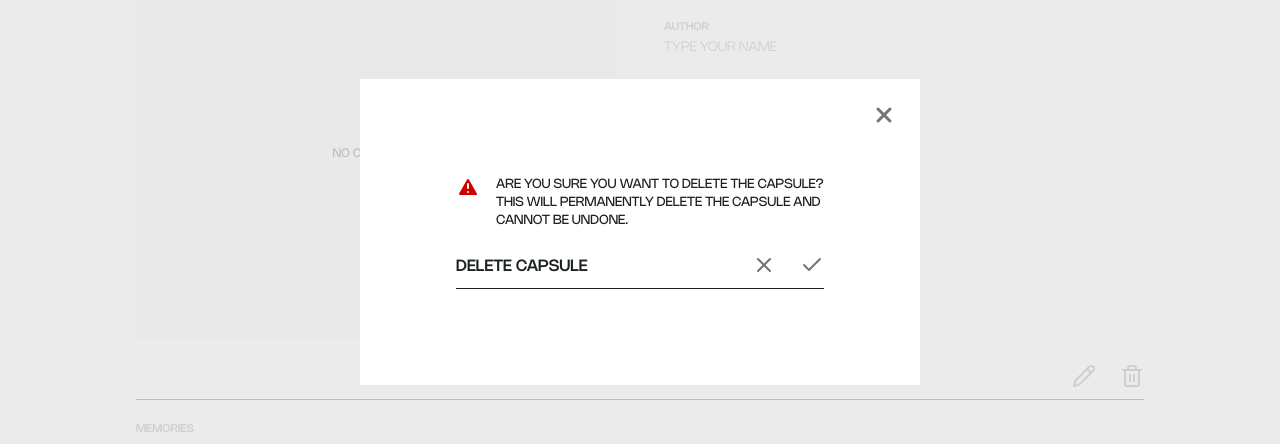
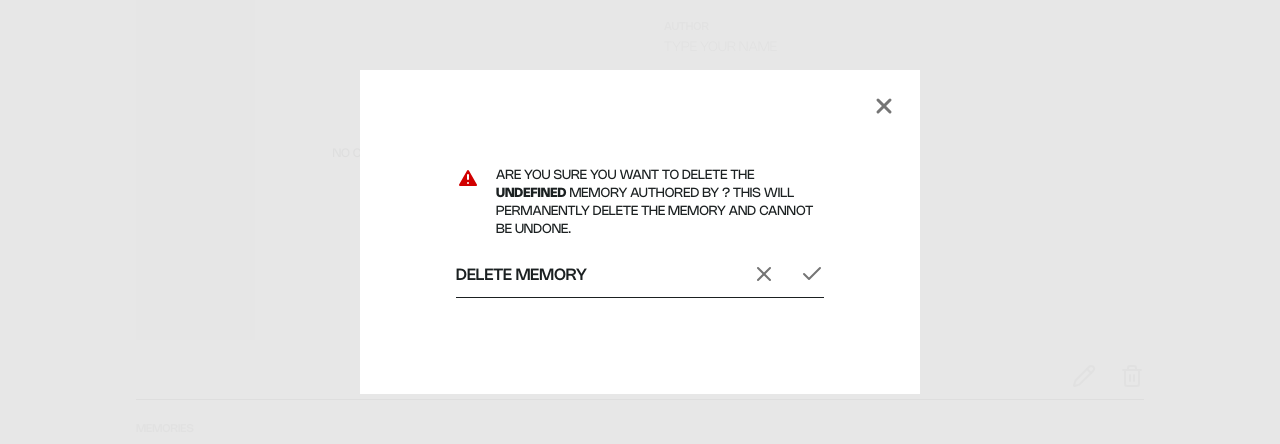
Before and after one commit to alejvillanueva/time-capsule, a React (Vite) app in the folder client/: page /capsule/1/edit in a window 1280 px wide. Both pictures are taken after a click on the button 1132 px from the left and 545 px from the top of the page. Shown: the part 168-612 px from the top of the page. Built offline with nearby package versions, Linux system fonts and the light colour scheme; no server answers.

Commit message:
add edit memory and delete memory functionality, edit styling as required

```diff
--- a/client/src/components/DeleteModal/DeleteModal.tsx
+++ b/client/src/components/DeleteModal/DeleteModal.tsx
@@ -1,19 +1,26 @@
 import "./DeleteModal.scss";
 import MainHeading from "../MainHeading/MainHeading";
+import ReactModal from "react-modal";
+import { Medium } from "../../interfaces/Memory";
 import useAppContext from "../../context/useAppContext";
-import ReactModal from "react-modal";
 
 interface DeleteModalProps {
-	capsuleTitle: string;
-	isModalOpen: boolean;
-	setIsModalOpen: (value: boolean) => void;
+	resourceType: "capsule" | "memory";
+	title: string;
+	medium?: Medium;
+	id?: number;
+	handleDeleteModalClick?: () => void;
 }
 
 function DeleteModal({
-	capsuleTitle,
-	isModalOpen,
-	setIsModalOpen,
+	resourceType,
+	title,
+	medium,
+	id,
+	handleDeleteModalClick,
 }: DeleteModalProps) {
+	const { isDeleteModalOpen, setIsDeleteModalOpen } = useAppContext();
+
 	const rootElement = document.getElementById("root");
 
 	if (rootElement) {
@@ -25,10 +32,10 @@ function DeleteModal({
 	return (
 		<ReactModal
 			className="delete-modal"
-			isOpen={isModalOpen}
+			isOpen={isDeleteModalOpen}
 			shouldCloseOnEsc={true}
 			onRequestClose={() => {
-				setIsModalOpen(false);
+				setIsDeleteModalOpen(false);
 			}}
 			role={"dialog"}
 			aria-labelledby="modal-heading"
@@ -39,7 +46,7 @@ function DeleteModal({
 					alignItems: "center",
 					background: "rgba(230, 230, 230, 0.8)",
 					outline: "none",
-					zIndex: 100,
+					zIndex: 500,
 				},
 			}}
 		>
@@ -53,7 +60,7 @@ function DeleteModal({
 				strokeLinecap="round"
 				strokeLinejoin="round"
 				onClick={() => {
-					setIsModalOpen(false);
+					setIsDeleteModalOpen(false);
 				}}
 			>
 				<path d="M18 6 6 18" />
@@ -75,20 +82,25 @@ function DeleteModal({
 					<path d="M12 17h.01" />
 				</svg>
 				<p className="delete-modal__text text-body">
-					Are you sure you want to delete the
-					<span className="delete-modal__text--bold"> {capsuleTitle} </span>
-					capsule? This will permanently delete the capsule and cannot be
-					undone.
+					Are you sure you want to delete the{" "}
+					{resourceType === "memory" && (
+						<span className="delete-modal__text--bold">{medium + " "}</span>
+					)}
+					{resourceType} authored by
+					<span className="delete-modal__text--bold"> {title} </span>? This will
+					permanently delete the {resourceType} and cannot be undone.
 				</p>
 			</div>
 
 			<MainHeading
 				headingType="default"
-				title="Delete Capsule"
+				title={`Delete ${resourceType}`}
 				h2={true}
 				showIcons={true}
-				resourceType="capsule"
+				resourceType={resourceType}
 				buttonTitle="Delete"
+				memoryId={id}
+				handleModalClick={handleDeleteModalClick}
 			/>
 		</ReactModal>
 	);
--- a/client/src/components/InputField/InputField.tsx
+++ b/client/src/components/InputField/InputField.tsx
@@ -29,7 +29,7 @@ function InputField({
 	validation,
 	value,
 }: InputFieldProps) {
-	const { isFormEditable, isModalOpen } = useAppContext();
+	const { isFormEditable } = useAppContext();
 
 	// TODO: add form element attributes as needed (e.g. required, maxlength, spellcheck, pattern, etc.)
 	return (
@@ -103,8 +103,9 @@ function InputField({
 						className="input-field__input input-field__input--select"
 						name={inputName}
 						id={inputId}
+						disabled={!isFormEditable}
 						onChange={handleChange}
-						disabled={!isFormEditable}
+						value={value ?? ""}
 					>
 						<option value="">Select a Memory Type</option>
 						<option value="image">Image</option>
@@ -146,6 +147,7 @@ function InputField({
 						placeholder={placeholder}
 						disabled={!isFormEditable}
 						onChange={handleChange}
+						value={value ?? ""}
 					></textarea>
 				</>
 			)}
--- a/client/src/components/MainHeading/MainHeading.tsx
+++ b/client/src/components/MainHeading/MainHeading.tsx
@@ -7,7 +7,7 @@ import {
 	useNavigate,
 	useParams,
 } from "react-router-dom";
-import { deleteCapsule } from "../../services/index";
+import { deleteCapsule, deleteMemory } from "../../services/index";
 
 interface MainHeadingProps {
 	headingType: "default" | "custom" | "custom-editable" | "custom-carousel";
@@ -19,6 +19,7 @@ interface MainHeadingProps {
 	memoryCount?: number;
 	currentSlide?: number;
 	buttonTitle?: string;
+	memoryId?: number;
 }
 
 function MainHeading({
@@ -31,8 +32,16 @@ function MainHeading({
 	memoryCount,
 	currentSlide = 0,
 	buttonTitle,
+	memoryId,
 }: MainHeadingProps) {
-	const { setIsFormEditable } = useAppContext();
+	const {
+		setIsFormEditable,
+		setMemoryModalMode,
+		isModalOpen,
+		setIsModalOpen,
+		isDeleteModalOpen,
+		setIsDeleteModalOpen,
+	} = useAppContext();
 	const navigate = useNavigate();
 	const { pathname } = useLocation();
 	const { capsuleId } = useParams();
@@ -41,9 +50,18 @@ function MainHeading({
 
 	const handleConfirmDeleteClick = async () => {
 		try {
-			const deleteStatus = await deleteCapsule(Number(capsuleId));
+			if (isModalOpen && isDeleteModalOpen) {
+				const deleteStatus = await deleteMemory(Number(memoryId));
 
-			if (deleteStatus === 204) navigate("/");
+				if (deleteStatus === 204) {
+					setIsDeleteModalOpen(false);
+					setIsModalOpen(false);
+				}
+			} else if (!isModalOpen) {
+				const deleteStatus = await deleteCapsule(Number(capsuleId));
+
+				if (deleteStatus === 204) navigate("/");
+			}
 		} catch (error) {
 			console.error("Deleting capsule error:", error);
 		}
@@ -70,7 +88,11 @@ function MainHeading({
 								aria-label={`Cancel ${resourceType} form creation`}
 								title="Cancel"
 								onClick={() => {
-									addMatch ? navigate("/") : navigate(-1);
+									addMatch
+										? navigate("/")
+										: isModalOpen
+											? setIsModalOpen(false)
+											: navigate(-1);
 								}}
 							>
 								<svg
@@ -155,7 +177,10 @@ function MainHeading({
 							type="button"
 							aria-label={`Edit ${resourceType} form`}
 							title="Edit"
-							onClick={() => setIsFormEditable(true)}
+							onClick={() => {
+								setIsFormEditable(true);
+								setMemoryModalMode("edit");
+							}}
 						>
 							<svg
 								className="main-heading__icon"
@@ -223,7 +248,10 @@ function MainHeading({
 							type="button"
 							aria-label={`Cancel ${resourceType} form modifications`}
 							title="Cancel"
-							onClick={() => setIsFormEditable(false)}
+							onClick={() => {
+								setIsFormEditable(false);
+								setMemoryModalMode("read");
+							}}
 						>
 							<svg
 								className="main-heading__icon"
--- a/client/src/components/MemoryModal/MemoryModal.tsx
+++ b/client/src/components/MemoryModal/MemoryModal.tsx
@@ -2,16 +2,23 @@ import "./MemoryModal.scss";
 import InputField from "../InputField/InputField";
 import MainHeading from "../MainHeading/MainHeading";
 import UploadField from "../UploadField/UploadField";
+import DeleteModal from "../DeleteModal/DeleteModal";
 import ReactModal from "react-modal";
 import useAppContext from "../../context/useAppContext";
 import { useEffect, useState } from "react";
+import { useParams } from "react-router-dom";
 import { Memory } from "../../interfaces/index";
-import { useParams } from "react-router-dom";
-import { createMemory } from "../../services/index";
 import { Medium } from "../../interfaces/Memory";
+import { createMemory, getMemory, updateMemory } from "../../services/index";
 
 interface MemoryWithoutMedium extends Omit<Memory, "medium"> {
 	medium: Medium | "";
+}
+
+interface MemoryModalProps {
+	fetchCapsule: (id: number) => Promise<void>;
+	memoryId: number | null;
+	handleDeleteModalClick: () => void;
 }
 
 interface MemoryErrors {
@@ -21,7 +28,11 @@ interface MemoryErrors {
 	url: boolean;
 }
 
-function MemoryModal({ fetchCapsule }: any) {
+function MemoryModal({
+	fetchCapsule,
+	memoryId,
+	handleDeleteModalClick,
+}: MemoryModalProps) {
 	const { capsuleId } = useParams();
 	const {
 		isModalOpen,
@@ -29,11 +40,13 @@ function MemoryModal({ fetchCapsule }: any) {
 		uploadedFile,
 		setUploadedFile,
 		memoryModalMode,
+		isFormEditable,
 		setIsFormEditable,
 	} = useAppContext();
 	const [memoryFormData, setMemoryFormData] = useState<MemoryWithoutMedium>({
 		author: "",
-		capsule_id: Number(capsuleId) ?? 0,
+		capsule_id: Number(capsuleId) ?? null,
+		id: Number(memoryId) ?? null,
 		added_on: new Date(),
 		medium: "",
 		message: "",
@@ -52,11 +65,15 @@ function MemoryModal({ fetchCapsule }: any) {
 				throw new Error("Medium must be selected before submitting.");
 			}
 
-			const newMemory = await createMemory(memory as Memory);
+			// Remove "id" property during POST request
+			const { id, ...addReadyMemory } = memory as Memory;
+
+			const newMemory = await createMemory(addReadyMemory);
 			if (newMemory[0].id) {
 				setMemoryFormData({
 					author: "",
-					capsule_id: Number(capsuleId) ?? 0,
+					capsule_id: Number(capsuleId) ?? null,
+					id: Number(memoryId) ?? null,
 					added_on: new Date(),
 					medium: "",
 					message: "",
@@ -68,7 +85,7 @@ function MemoryModal({ fetchCapsule }: any) {
 					message: false,
 					url: false,
 				});
-				fetchCapsule(capsuleId);
+				fetchCapsule(Number(capsuleId));
 				setIsModalOpen(false);
 			}
 		} catch (error) {
@@ -76,11 +93,41 @@ function MemoryModal({ fetchCapsule }: any) {
 		}
 	};
 
+	const fetchMemory = async (id: number) => {
+		try {
+			const [data] = await getMemory(id);
+
+			setMemoryFormData(data);
+		} catch (error) {
+			console.error("Fetching memory error:", error);
+		}
+	};
+
+	useEffect(() => {
+		if (memoryId) fetchMemory(Number(memoryId));
+	}, [memoryId]);
+
+	const editMemory = async (memory: Memory) => {
+		try {
+			// Remove "id" property during PUT request
+			const { id, ...editReadyMemory } = memory;
+
+			await updateMemory(editReadyMemory);
+
+			fetchCapsule(Number(capsuleId));
+			fetchMemory(Number(memoryId) ?? Number(memory.id));
+			setIsFormEditable(false);
+		} catch (error) {
+			console.error("Updating memory error:", error);
+		}
+	};
+
 	useEffect(() => {
 		if (isModalOpen && memoryModalMode === "add")
 			setMemoryFormData({
 				author: "",
-				capsule_id: Number(capsuleId) ?? 0,
+				capsule_id: Number(capsuleId) ?? null,
+				id: Number(memoryId) ?? null,
 				added_on: new Date(),
 				medium: "",
 				message: "",
@@ -122,9 +169,8 @@ function MemoryModal({ fetchCapsule }: any) {
 
 		if (memoryModalMode === "add") {
 			await addMemory(memoryFormData);
-			console.log("Submitted!");
 		} else {
-			// await editMemory(memoryFormData);
+			await editMemory(memoryFormData as Memory);
 		}
 	};
 
@@ -190,6 +236,7 @@ function MemoryModal({ fetchCapsule }: any) {
 	};
 
 	return (
+		<>
 			<ReactModal
 				className="memory-modal"
 				isOpen={isModalOpen}
@@ -230,7 +277,7 @@ function MemoryModal({ fetchCapsule }: any) {
 					<div className="memory-modal__form-container">
 						<div className="memory-modal__container">
 							<InputField
-							inputLabel="Memory Medium"
+								inputLabel="Medium"
 								inputType="select"
 								inputId="memory_medium"
 								inputName="medium"
@@ -288,14 +335,60 @@ function MemoryModal({ fetchCapsule }: any) {
 						{memoryFormData.medium === "" && (
 							<div className="memory-modal__filler"></div>
 						)}
-					{(memoryFormData.medium === "image" ||
-						memoryFormData.medium === "video") && (
+						{/* TODO: add state and styling for when image is uploaded, but upload field is available */}
+						{memoryFormData.medium === "image" &&
+							(memoryModalMode === "add" || memoryModalMode === "edit") && (
 								<UploadField
 									uploadLabel="Image"
 									uploadId="memory_image"
 									uploadName="url"
 									onFileChange={setUploadedFile}
 								/>
+							)}
+						{memoryFormData.medium === "image" &&
+							memoryModalMode === "read" && (
+								<div className="memory-modal__container">
+									<p className="memory-modal__label text-label">Image</p>
+									<div className="memory-modal__media-container text-body">
+										{/* TODO: allow image to be edited as well somehow, add cta for */}
+										{memoryFormData.url ? (
+											<img
+												className="memory-modal__image"
+												src={memoryFormData.url}
+												alt={`Memory image by ${memoryFormData.author}`}
+											/>
+										) : (
+											"No image selected, please upload an image"
+										)}
+									</div>
+								</div>
+							)}
+						{memoryFormData.medium === "video" &&
+							(memoryModalMode === "add" || memoryModalMode === "edit") && (
+								<UploadField
+									uploadLabel="Video"
+									uploadId="memory_video"
+									uploadName="url"
+									onFileChange={setUploadedFile}
+								/>
+							)}
+						{memoryFormData.medium === "video" &&
+							memoryModalMode === "read" && (
+								<div className="memory-modal__container">
+									<p className="memory-modal__label text-label">Image</p>
+									<div className="memory-modal__media-container text-body">
+										{/* TODO: allow video to be edited as well somehow, add cta for */}
+										{memoryFormData.url ? (
+											<video
+												className="memory-modal__video"
+												src={memoryFormData?.url}
+												controls
+											></video>
+										) : (
+											"No video selected, please upload a video"
+										)}
+									</div>
+								</div>
 							)}
 						{memoryFormData.medium === "text" && (
 							<div className="memory-modal__container">
@@ -316,15 +409,7 @@ function MemoryModal({ fetchCapsule }: any) {
 						)}
 					</div>
 					<div className="memory-modal__form-container">
-					{/* TODO: revise with author vs title updates */}
-					{memoryModalMode !== "add" ? (
-						<MainHeading
-							headingType="custom"
-							title={`<name>'s Memory`}
-							h2={true}
-							resourceType="memory"
-						/>
-					) : (
+						{memoryModalMode === "add" ? (
 							<MainHeading
 								headingType="default"
 								title="Add Memory"
@@ -332,10 +417,35 @@ function MemoryModal({ fetchCapsule }: any) {
 								resourceType="memory"
 								showIcons={true}
 							/>
+						) : memoryModalMode === "edit" && isFormEditable ? (
+							<MainHeading
+								headingType="custom-editable"
+								title={`${memoryFormData.author}'s Memory`}
+								h2={true}
+								resourceType="memory"
+								showIcons={true}
+							/>
+						) : (
+							<MainHeading
+								headingType="custom"
+								title={`${memoryFormData.author}'s Memory`}
+								h2={true}
+								resourceType="memory"
+								showIcons={true}
+								handleModalClick={handleDeleteModalClick}
+							/>
 						)}
 					</div>
 				</form>
 			</ReactModal>
+			<DeleteModal
+				title={memoryFormData.author}
+				medium={memoryFormData.medium || undefined}
+				id={memoryFormData.id || undefined}
+				resourceType="memory"
+				handleDeleteModalClick={handleDeleteModalClick}
+			/>
+		</>
 	);
 }
 
--- a/client/src/components/UploadField/UploadField.tsx
+++ b/client/src/components/UploadField/UploadField.tsx
@@ -21,6 +21,7 @@ function UploadField({
 }: UploadFieldProps) {
 	const hiddenInputRef = useRef<HTMLInputElement | null>(null);
 	const { getRootProps, getInputProps, acceptedFiles } = useDropzone({
+		// TODO: change accepted types conditionally based on medium of upload field ("image" versus "video")
 		accept: acceptedTypes || {
 			"image/png": [".png"],
 			"image/jpeg": [".jpg", ".jpeg"],
@@ -42,6 +43,7 @@ function UploadField({
 			<label className="upload-field__label text-label" htmlFor={uploadId}>
 				{uploadLabel}
 			</label>
+			{/* TODO: add state and styling for when image is uploaded, but upload field is available, refer to AddEditCapsulePage + MemoryModal components */}
 			<div
 				className="upload-field__drop-zone"
 				role="button"
@@ -77,6 +79,7 @@ function UploadField({
 							.trim()})`}
 					</p>
 				) : (
+					// TODO: change accepted types conditionally based on medium of upload field ("image" versus "video")
 					<p className="upload-field__drop-text upload-field__drop-text--light text-body">
 						(jpg, jpeg, png, webp)
 					</p>
--- a/client/src/context/AppContext.tsx
+++ b/client/src/context/AppContext.tsx
@@ -8,6 +8,8 @@ interface AppContextType {
 	setIsFormEditable: (value: boolean) => void;
 	isModalOpen: boolean;
 	setIsModalOpen: (value: boolean) => void;
+	isDeleteModalOpen: boolean;
+	setIsDeleteModalOpen: (value: boolean) => void;
 	memoryModal: "default" | "custom" | "custom-editable" | null;
 	setMemoryModal: (
 		value: "default" | "custom" | "custom-editable" | null,
@@ -34,6 +36,7 @@ const AppProvider = ({ children }: { children: ReactNode }) => {
 	const [coverArt, setCoverArt] = useState<string | null>(null);
 	const [isFormEditable, setIsFormEditable] = useState<boolean>(false);
 	const [isModalOpen, setIsModalOpen] = useState<boolean>(false);
+	const [isDeleteModalOpen, setIsDeleteModalOpen] = useState<boolean>(false);
 	const [memoryModal, setMemoryModal] = useState<
 		"default" | "custom" | "custom-editable" | null
 	>(null);
@@ -54,6 +57,8 @@ const AppProvider = ({ children }: { children: ReactNode }) => {
 				setIsFormEditable,
 				isModalOpen,
 				setIsModalOpen,
+				isDeleteModalOpen,
+				setIsDeleteModalOpen,
 				memoryModal,
 				setMemoryModal,
 				openDate,
--- a/client/src/pages/AddEditCapsulePage/AddEditCapsulePage.tsx
+++ b/client/src/pages/AddEditCapsulePage/AddEditCapsulePage.tsx
@@ -42,14 +42,14 @@ function AddEditCapsulePage() {
 		setIsFormEditable,
 		isModalOpen,
 		setIsModalOpen,
-		setMemoryModal,
+		isDeleteModalOpen,
+		setIsDeleteModalOpen,
 		uploadedFile,
 		setUploadedFile,
 		memoryModalMode,
-		// setMemoryModalMode,
 	} = useAppContext();
 
-	const [isDeleteModalOpen, setIsDeleteModalOpen] = useState<boolean>(false);
+	const [currentMemoryId, setCurrentMemoryId] = useState<number | null>(null);
 	const [capsuleFormData, setCapsuleFormData] = useState<CapsuleWithMemories>({
 		author: "",
 		cover_art: "",
@@ -105,7 +105,7 @@ function AddEditCapsulePage() {
 
 	useEffect(() => {
 		if (capsuleId) fetchCapsule(Number(capsuleId));
-	}, [capsuleId]);
+	}, [capsuleId, isModalOpen, isDeleteModalOpen]);
 
 	const editCapsule = async (capsule: CapsuleWithMemories) => {
 		try {
@@ -276,6 +276,7 @@ function AddEditCapsulePage() {
 		<main className="add-edit-capsule">
 			<form className="add-edit-capsule__form" onSubmit={handleCapsuleSubmit}>
 				<div className="add-edit-capsule__form-container">
+					{/* TODO: add state and styling for when image is uploaded, but upload field is available */}
 					{addMatch && (
 						<UploadField
 							uploadLabel="Cover Art"
@@ -405,6 +406,7 @@ function AddEditCapsulePage() {
 									key={i}
 									cardType="memory"
 									handleModalClick={handleMemoryModalClick}
+									setCurrentMemoryId={setCurrentMemoryId}
 									memory={memory}
 								/>
 							))}
@@ -420,12 +422,12 @@ function AddEditCapsulePage() {
 					</>
 				)}
 			</div>
-			<DeleteModal
-				isModalOpen={isDeleteModalOpen}
-				setIsModalOpen={setIsDeleteModalOpen}
-				capsuleTitle={capsuleFormData.title}
+			<DeleteModal title={capsuleFormData.title} resourceType="capsule" />
+			<MemoryModal
+				fetchCapsule={fetchCapsule}
+				memoryId={currentMemoryId}
+				handleDeleteModalClick={handleDeleteModalClick}
 			/>
-			<MemoryModal fetchCapsule={fetchCapsule} />
 		</main>
 	);
 }
```
Also changed, not shown: client/src/components/MemoryCard/MemoryCard.tsx (+10 -1 lines), client/src/components/MemoryModal/MemoryModal.scss (+30 -1 lines). Lines whose indentation alone changed are shown as unchanged.
